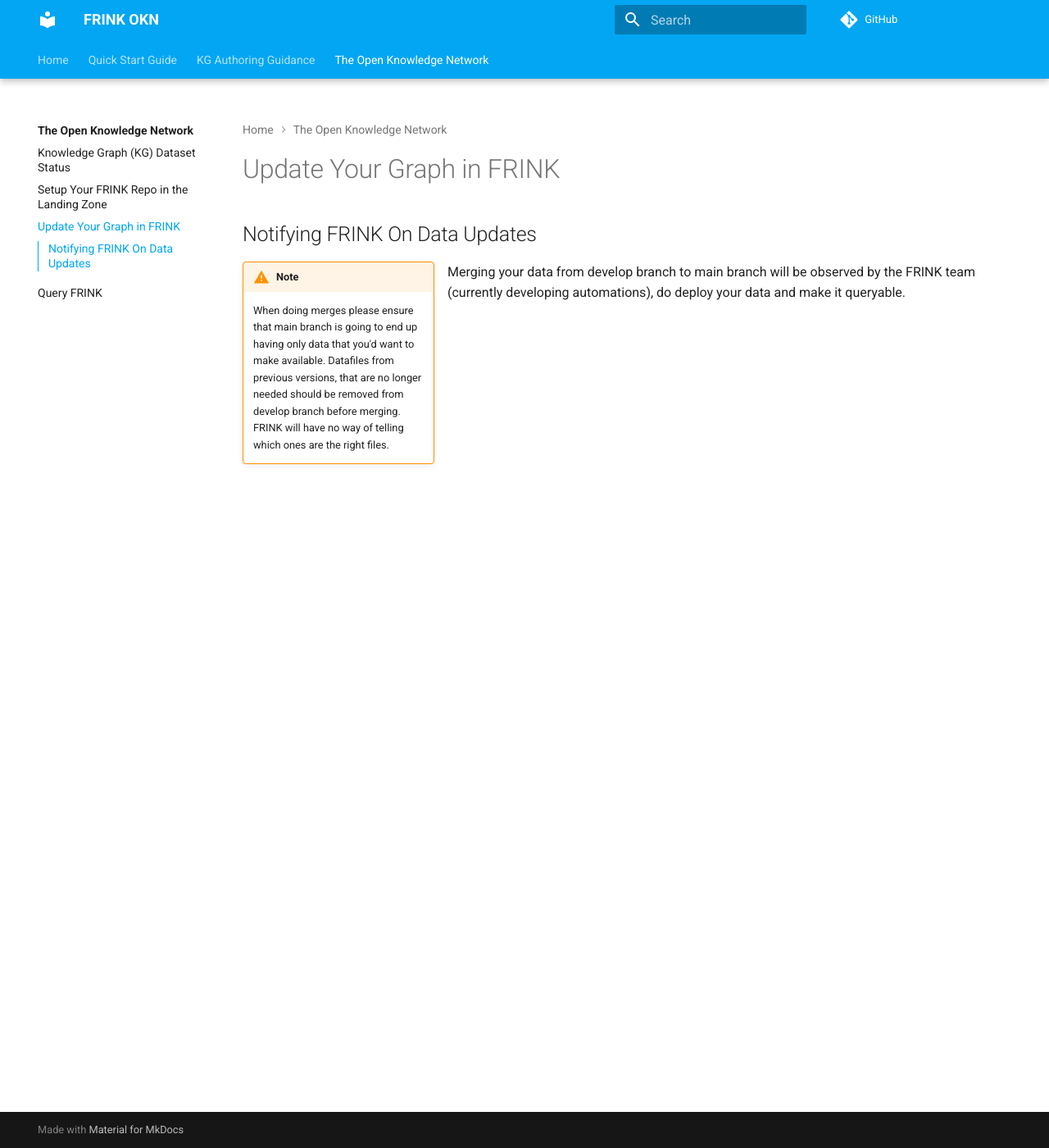
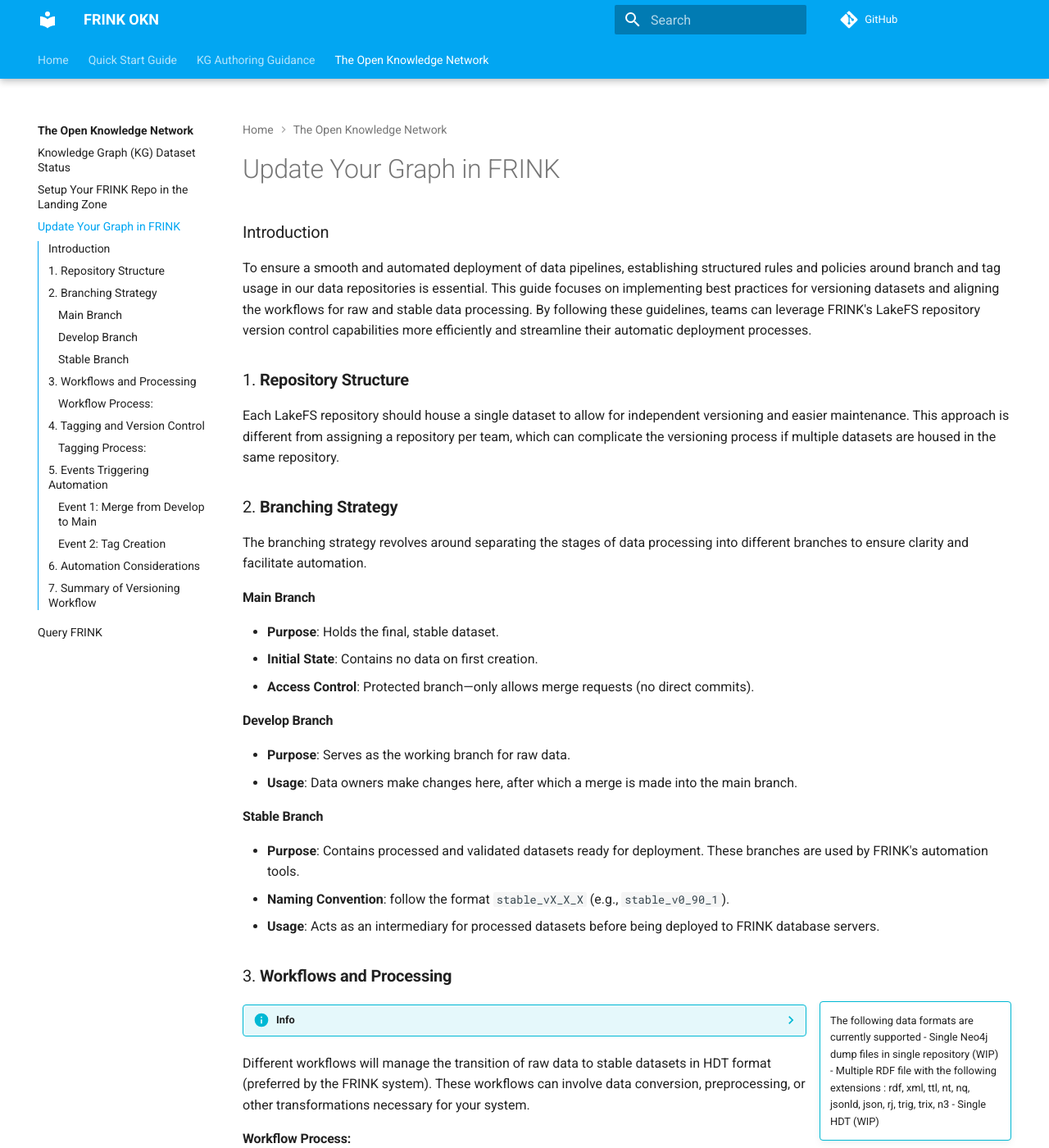
Before and after one commit to frink-okn/frink-landing-zone, an MkDocs documentation site: the page built from docs/help/update.md, in a window 1280 px wide and 1400 px high. Shown: the whole window at 82% size. Built offline with MkDocs 1.6.1 and Material for MkDocs 9.7.7, drawn with Linux system fonts in a browser that asks for light colours; comment, search, counter and statistics services are not loaded; some of the changed text lies outside the part shown.

Commit message:
edit update doc

```diff
--- a/docs/help/update.md
+++ b/docs/help/update.md
@@ -1,11 +1,84 @@
 # Update Your Graph in FRINK
 
 
-## Notifying FRINK On Data Updates
-!!! warning inline    "Note"
+### Introduction
+To ensure a smooth and automated deployment of data pipelines, establishing structured rules and policies around branch and tag usage in our data repositories is essential. This guide focuses on implementing best practices for versioning datasets and aligning the workflows for raw and stable data processing. By following these guidelines, teams can leverage FRINK's LakeFS repository version control capabilities more efficiently and streamline their automatic deployment processes.
 
-    When doing merges please ensure that main branch is going to end up having only data that you'd want to make available. Datafiles from previous versions, that are no longer needed should be removed from develop branch before merging. FRINK will have no way of telling which ones are the right files.
+### 1. **Repository Structure**
+
+Each LakeFS repository should house a single dataset to allow for independent versioning and easier maintenance. This approach is different from assigning a repository per team, which can complicate the versioning process if multiple datasets are housed in the same repository.
 
 
-Merging your data from develop branch to main branch will be observed by the FRINK team (currently developing automations),
-do deploy your data and make it queryable.
+### 2. **Branching Strategy**
+
+The branching strategy revolves around separating the stages of data processing into different branches to ensure clarity and facilitate automation.
+
+#### Main Branch
+- **Purpose**: Holds the final, stable dataset.
+- **Initial State**: Contains no data on first creation.
+- **Access Control**: Protected branch—only allows merge requests (no direct commits).
+
+#### Develop Branch
+- **Purpose**: Serves as the working branch for raw data.
+- **Usage**: Data owners make changes here, after which a merge is made into the main branch.
+
+#### Stable Branch
+- **Purpose**: Contains processed and validated datasets ready for deployment. These branches are used by FRINK's automation tools.
+- **Naming Convention**: follow the format `stable_vX_X_X` (e.g., `stable_v0_90_1`).
+- **Usage**: Acts as an intermediary for processed datasets before being deployed to FRINK database servers.
+
+### 3. **Workflows and Processing**
+!!! info inline end ""
+
+    The following data formats are currently supported
+    - Single Neo4j dump files in single repository (WIP)
+    - Multiple RDF file with the following extensions : rdf, xml, ttl, nt, nq, jsonld, json, rj, trig, trix, n3
+    - Single HDT (WIP)
+
+??? Info
+
+    Please make sure the contents of your files match standard file extensions. The automation pipelines are sensetive to file extensions.
+
+
+Different workflows will manage the transition of raw data to stable datasets in HDT format (preferred by the FRINK system). These workflows can involve data conversion, preprocessing, or other transformations necessary for your system.
+
+#### Workflow Process:
+1. **Merge to Main**: When raw data on the `develop` branch is merged into the `main` branch, conversion workflow is triggered.
+2. **Conversion**: The workflow processes raw data into the stable format (HDT).
+3. **Stable Branch Creation**: Upon successful processing, a new `stable` branch is created, following the `stable_v*` naming convention.
+4. **Tagging**: After successful push, the stable branch is tagged with the corresponding version number.
+
+### 4. **Tagging and Version Control**
+
+Tags provide a crucial mechanism for keeping track of stable dataset releases. The tag on the main branch represents an official release of the dataset and will trigger deployment pipelines.
+
+#### Tagging Process:
+- **Automated Tag Creation**: Tags can be automatically created after successful validation of the dataset. This ensures data reliability and minimizes manual intervention.
+- **Naming Convention**: Tags should follow the version format used in the stable branch, such as `v0_90_1` reformatted to `v0.90.1`.
+
+### 5. **Events Triggering Automation**
+
+To achieve automated deployment, two key events can be monitored:
+
+#### Event 1: Merge from Develop to Main
+- **Trigger**: Merging raw data from the `develop` branch to the `main` branch triggers ETL pipelines.
+- **ETL Output**: Once the ETL process is complete, the system pushes the new dataset onto a `stable` branch.
+
+#### Event 2: Tag Creation
+- **Trigger**: After merging the stable dataset back into the main branch, a tag is created, marking the official release of the dataset.
+- **Deployment**: The creation of this tag initiates an automatic deployment process, loading the new dataset.
+
+### 6. **Automation Considerations**
+
+
+To fully automate this process, ensure the following:
+- **Strong Testing Framework**: Tests should validate raw and processed data to mitigate the risk of deployment failures.
+- **ETL Pipelines with Control**: Ensure ETL pipelines can create tags only when validations are passed and the dataset is fully reliable.
+
+### 7. **Summary of Versioning Workflow**
+1. **Raw Data**: Changes made in the `develop` branch.
+2. **Merge to Main**: Raw data is merged into the `main` branch.
+3. **Processing**: Workflow triggers ETL pipelines to process raw data.
+4. **Stable Dataset**: Processed data is pushed to a new `stable` branch.
+6. **Tagging**: The main branch is tagged with the corresponding version number.
+7. **Deployment**: The tag creation triggers an automatic deployment process.
```
